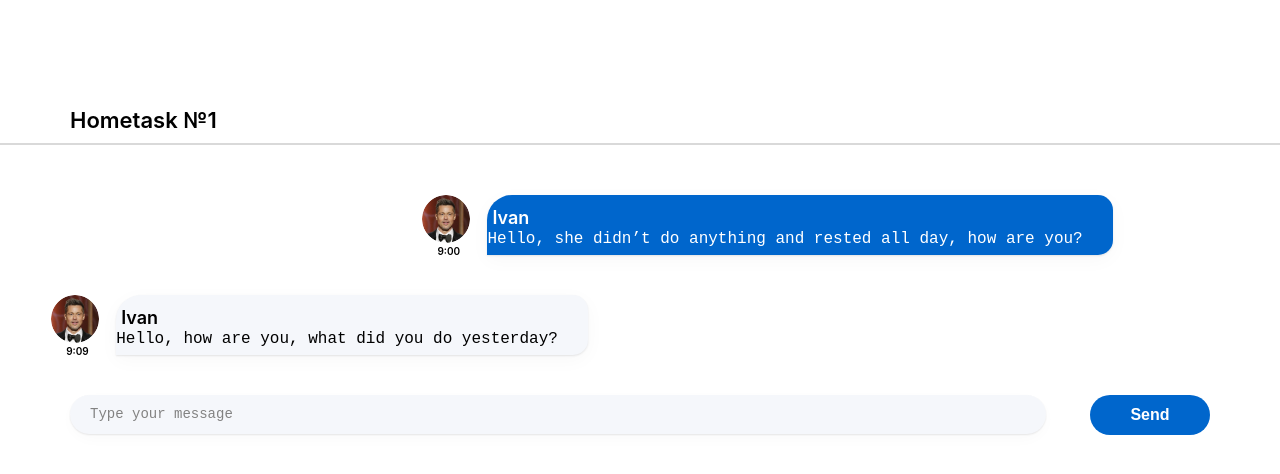
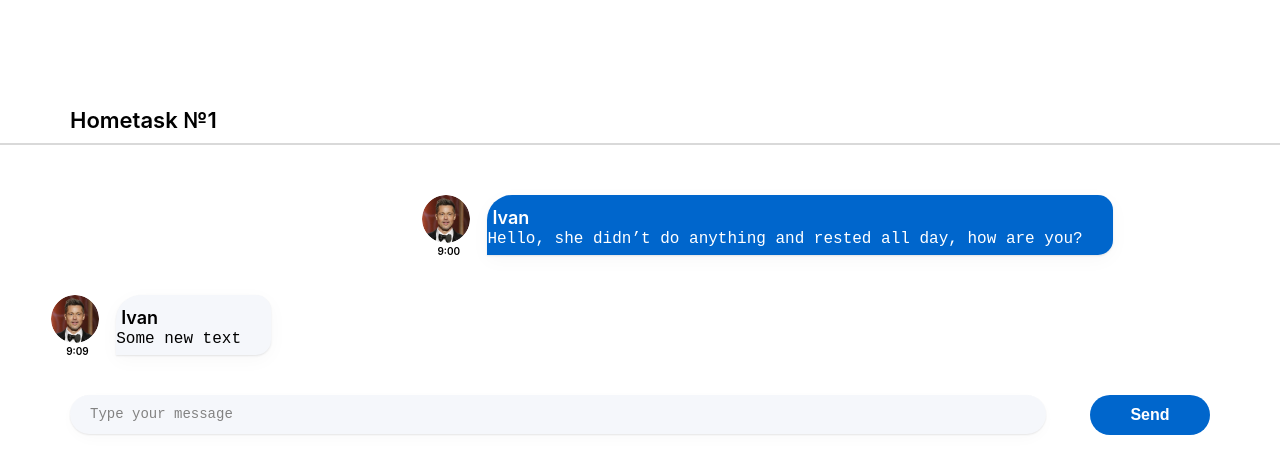
Before and after one commit to Anton1919/hw-auto, a React (Create React App) app: page / in a window 1280 px wide. Shown: the top 474 px of the page. Built offline with nearby package versions, Linux system fonts and the light colour scheme.

Commit message:
Hometask-1

```diff
--- a/package.json
+++ b/package.json
@@ -1,6 +1,6 @@
 {
   "name": "hws2",
-  "homepage": "http://anton1919.github.io/hw-auto",
+  "homepage": "https://anton1919.github.io/hw-auto",
   "version": "0.1.0",
   "private": true,
   "dependencies": {
@@ -16,7 +16,7 @@
     "@types/react-dom": "18.0.6",
     "@types/uuid": "8.3.4",
     "axios": "0.27.2",
-    "gh-pages": "4.0.0",
+    "gh-pages": "^4.0.0",
     "react": "18.2.0",
     "react-dom": "18.2.0",
     "react-redux": "8.0.4",
--- a/src/s2-homeworks/hw01/friend-message/FriendMessage.tsx
+++ b/src/s2-homeworks/hw01/friend-message/FriendMessage.tsx
@@ -36,7 +36,7 @@ const FriendMessage = (props: FriendMessageType) => {
                         className={s.friendMessageText}
                     >
                         {/*создаёт студент*/}
-                        Hello, how are you, what did you do yesterday?
+                            Some new text
                         {/**/}
                     </pre>
                 </div>
```
Also changed, not shown: 1 other file (tests, documents, lock files or other folders).
